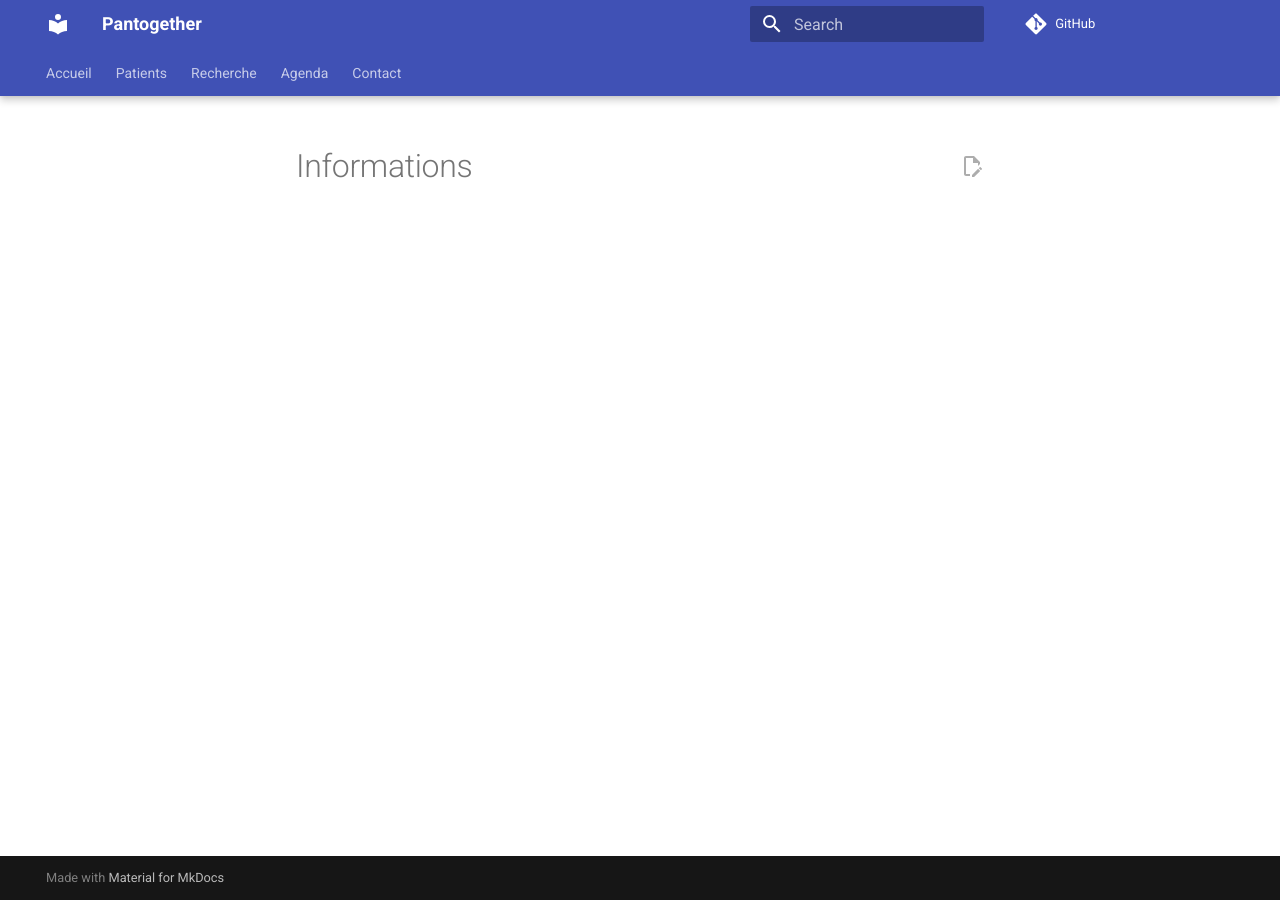
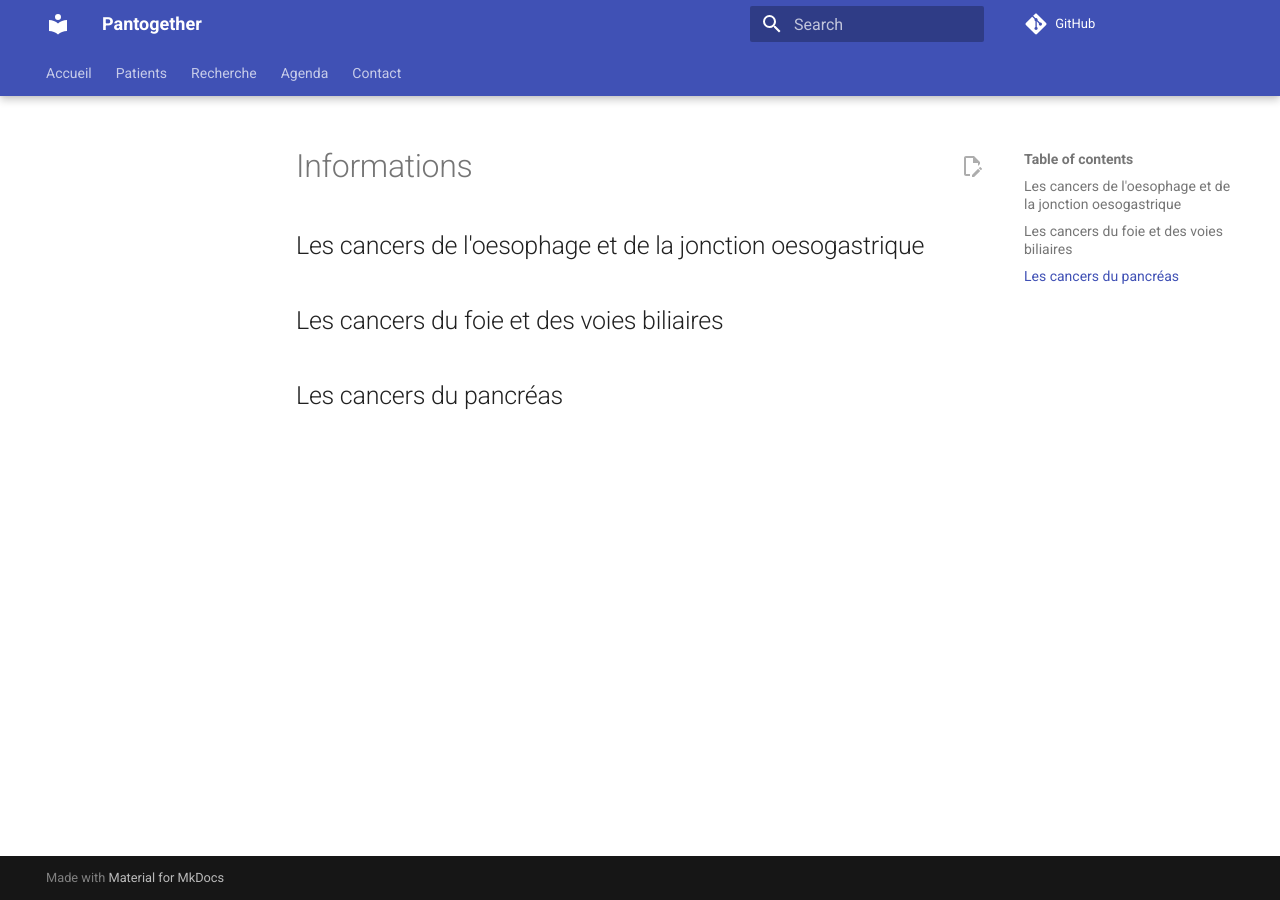
Before and after one commit to CHU-Brest/pantogether, an MkDocs documentation site: the page built from docs/Patients/Informations.md, in a window 1280 px wide. Built offline with MkDocs 1.6.1 and Material for MkDocs 9.7.7, drawn with Linux system fonts in a browser that asks for light colours; comment, search, counter and statistics services are not loaded.

Commit message:
Update Informations.md

```diff
--- a/docs/Patients/Informations.md
+++ b/docs/Patients/Informations.md
@@ -2,3 +2,8 @@
 title: Informations
 
 ---
+## Les cancers de l'oesophage et de la jonction oesogastrique
+
+## Les cancers du foie et des voies biliaires
+
+## Les cancers du pancréas
```
